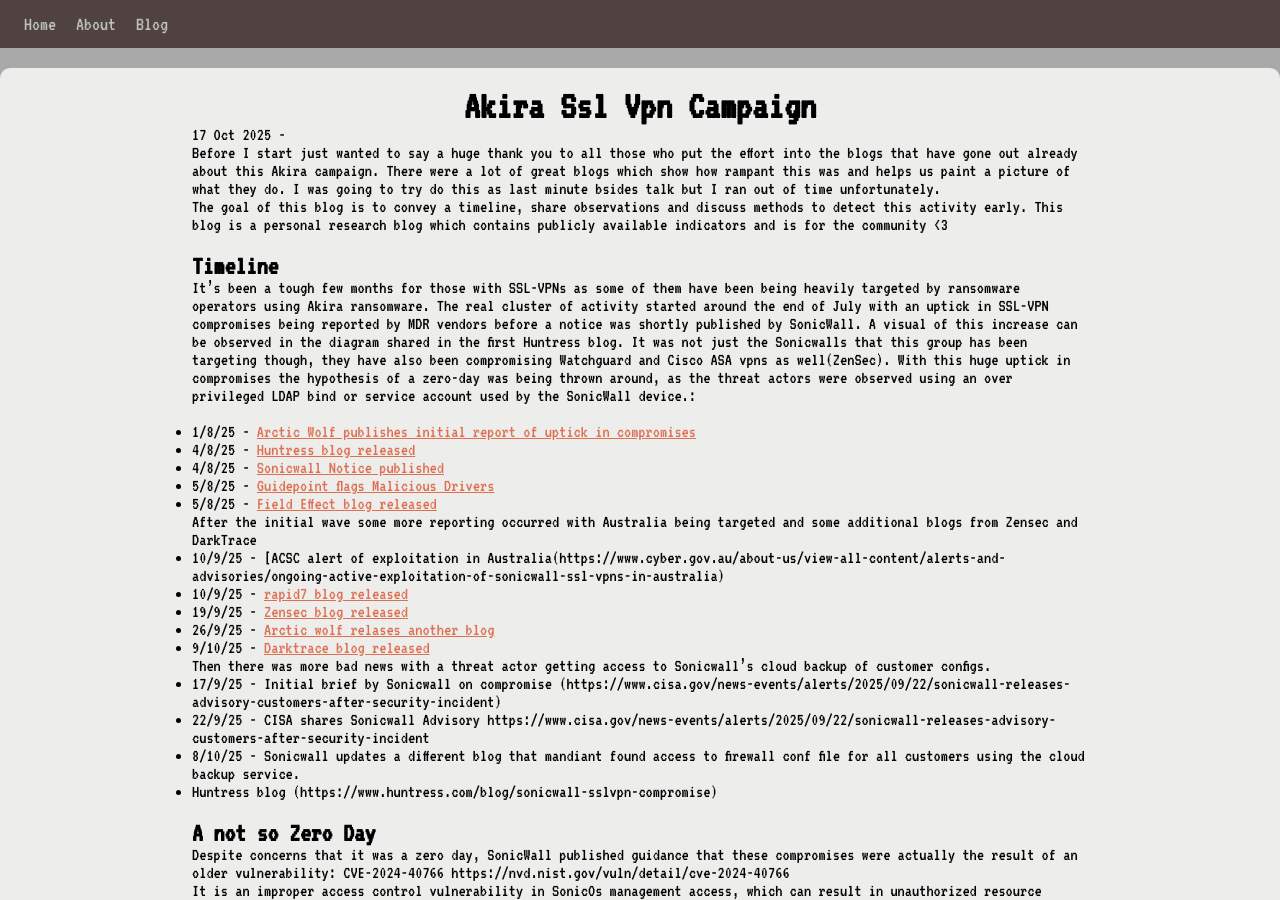
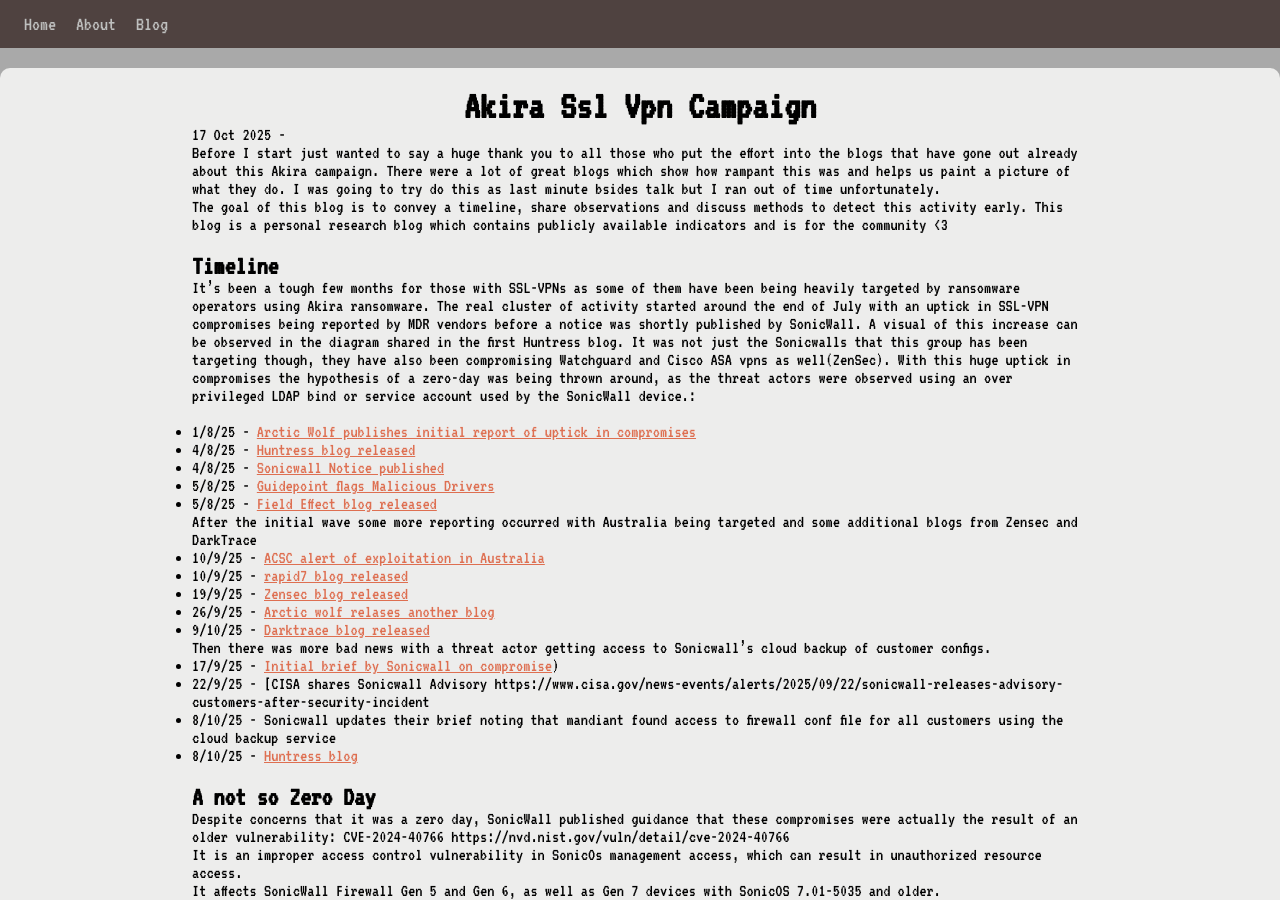
Before and after one commit to garkbt/garkbt.github.io, a Jekyll site: the page built from _posts/2025-10-17-Akira-SSL-VPN-Campaign.md, in a window 1280 px wide and 900 px high. Built offline with Jekyll 4.4.1, drawn with Linux system fonts in a browser that asks for light colours; our own code applies the rules of GitHub Pages for plain Markdown files.

Commit message:
Update 2025-10-17-Akira-SSL-VPN-Campaign.md

```diff
--- a/_posts/2025-10-17-Akira-SSL-VPN-Campaign.md
+++ b/_posts/2025-10-17-Akira-SSL-VPN-Campaign.md
@@ -16,17 +16,17 @@
 - 5/8/25 - [Field Effect blog released](https://fieldeffect.com/blog/update-akira-ransomware-group-targets-sonicwall-vpn-appliances)
 
 After the initial wave some more reporting occurred with Australia being targeted and some additional blogs from Zensec and DarkTrace
-- 10/9/25 - [ACSC alert of exploitation in Australia(https://www.cyber.gov.au/about-us/view-all-content/alerts-and-advisories/ongoing-active-exploitation-of-sonicwall-ssl-vpns-in-australia)
+- 10/9/25 - [ACSC alert of exploitation in Australia](https://www.cyber.gov.au/about-us/view-all-content/alerts-and-advisories/ongoing-active-exploitation-of-sonicwall-ssl-vpns-in-australia)
 - 10/9/25 - [rapid7 blog released](https://www.rapid7.com/blog/post/dr-akira-ransomware-group-utilizing-sonicwall-devices-for-initial-access/)
 - 19/9/25 - [Zensec blog released](https://zensec.co.uk/blog/unmasking-akira-the-ransomware-tactics-you-cant-afford-to-ignore/)
 - 26/9/25 - [Arctic wolf relases another blog](https://arcticwolf.com/resources/blog/smash-and-grab-aggressive-akira-campaign-targets-sonicwall-vpns/)
 - 9/10/25 - [Darktrace blog released](https://www.darktrace.com/blog/inside-akiras-sonicwall-campaign-darktraces-detection-and-response)
 
 Then there was more bad news with a threat actor getting access to Sonicwall's cloud backup of customer configs.
-- 17/9/25 - Initial brief by Sonicwall on compromise (https://www.cisa.gov/news-events/alerts/2025/09/22/sonicwall-releases-advisory-customers-after-security-incident)
-- 22/9/25 - CISA shares Sonicwall Advisory https://www.cisa.gov/news-events/alerts/2025/09/22/sonicwall-releases-advisory-customers-after-security-incident
-- 8/10/25 - Sonicwall updates a different blog that mandiant found access to firewall conf file for all customers using the cloud backup service.
-- Huntress blog (https://www.huntress.com/blog/sonicwall-sslvpn-compromise)
+- 17/9/25 - [Initial brief by Sonicwall on compromise](https://www.sonicwall.com/support/knowledge-base/mysonicwall-cloud-backup-file-incident/250915160910330))
+- 22/9/25 - [CISA shares Sonicwall Advisory https://www.cisa.gov/news-events/alerts/2025/09/22/sonicwall-releases-advisory-customers-after-security-incident
+- 8/10/25 - Sonicwall updates their brief noting that mandiant found access to firewall conf file for all customers using the cloud backup service
+- 8/10/25 - [Huntress blog](https://www.huntress.com/blog/sonicwall-sslvpn-compromise)
 
 <br>
 
```
